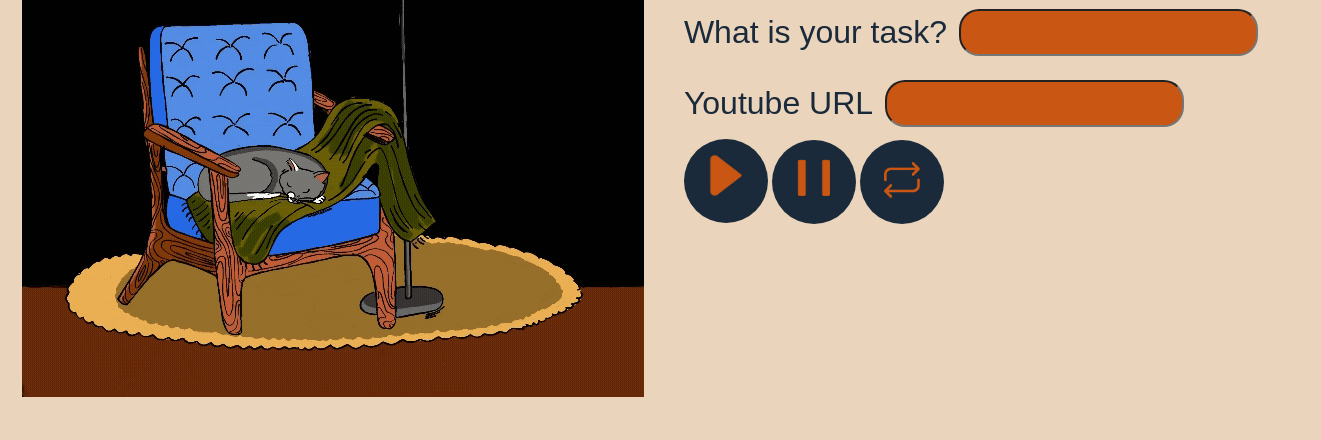
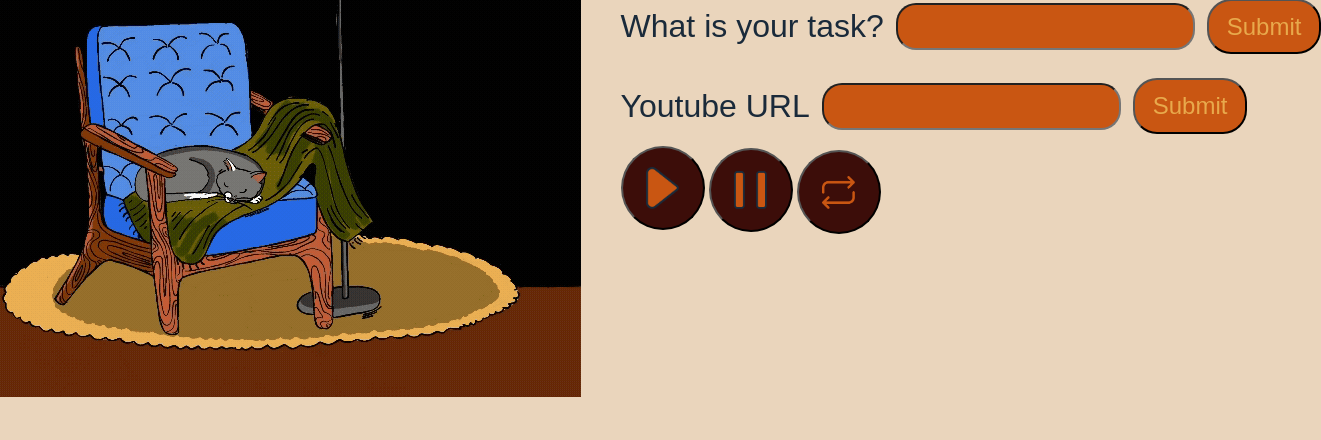
Before and after one commit to bluejay-codes/The_CozyCat_Timer, a plain HTML site: page index.html in a window 1280 px wide. Shown: the part 360-800 px from the top of the page, 1321 px wide, since content can reach past the window. Drawn offline with Linux system fonts and the light colour scheme; a web font is replaced by a local one.

Commit message:
started coding in javascript for the task input. also, added submit buttons for both the task input and the youtube url input.

```diff
--- a/index.html
+++ b/index.html
@@ -35,11 +35,15 @@
           <div class="input-row">
             <label for="task">What is your task?</label>
             <input type="text" id="task">
+            		<button type="submit" id="submit-btn">Submit</button>
+            <script sec="./script.js"></script>
           </div>
 
           <div class="input-row">
             <label for="musicInput">Youtube URL</label>
             <input type="text" id="musicInput">
+            		<button type="submit" id="submit-btn">Submit</button>
+
           </div>
         </div>
 
--- a/scripts/scripts.js
+++ b/scripts/scripts.js
@@ -1 +1,12 @@
-/* WRITE YOUR JS HERE... YOU MAY REQUIRE MORE THAN ONE JS FILE. IF SO SAVE IT SEPARATELY IN THE SCRIPTS DIRECTORY */
+const submitBtn = document.getElementById("submit-btn");
+const textInput = document.getElementById("textInput");
+const namelist = document.getElementById("task-list");
+const taskData = []
+
+submitBtn.addEventListener('click', getTask);
+
+function getTask(){
+    nameData.push(textInput.value);
+    textInput.value="";
+    console.log(taskData);
+}
--- a/styles/styles.css
+++ b/styles/styles.css
@@ -61,6 +61,12 @@ label{
     white-space: nowrap;
 }
 
+.input-row button{
+    font-size: 1.5em;
+    background-color:#C95612;
+    color:#e8a94c;
+}
+
 input{
     background-color:#C95612;
     color:#EAD5BC;
@@ -75,22 +81,24 @@ button {
     font-size: 3em;
     border-radius: 1em;
     padding: 0.5em 0.75em;
-    background-color:#1163dd;
-    color:#D9E6FF;
+    background-color:#C95612;
+    color:#EAD5BC;
 }
 
 button:hover {
-    background-color: #DB5050;
-    color:#302E2E;
+    background-color:#3c0d09;
+    color:#EAD5BC;
 }
 
 .controls button{
-    background-color:#1A2A3A;
-    border: 0;
+    background-color:#3c0d09;
     padding: 0.25em;
     margin-top: 0.25em;
     width: 1.75em;
     height: 1.75em;
+    display: inline-flex;
+    align-items: center;
+    justify-content: center;
 }
 
 img{
```
Also changed, not shown: images/progress bar.png (added).
